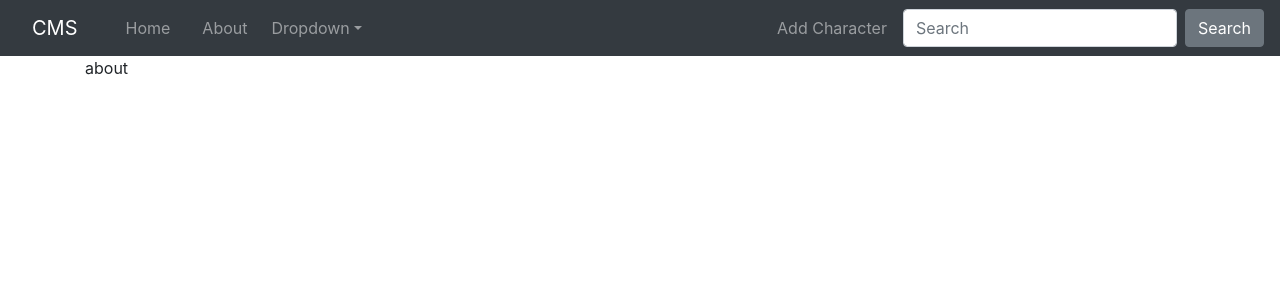
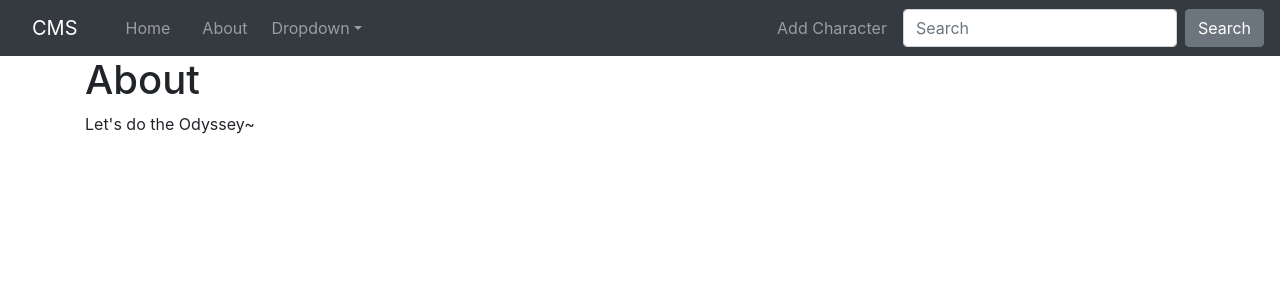
Before and after one commit to Torrie-Leung/vue-random, a Vue app in the folder vue-characters/: page /about in a window 1280 px wide. Shown: the top 300 px of the page. Built offline with nearby package versions, Linux system fonts and the light colour scheme; some icons are missing.

Commit message:
finished

```diff
--- a/vue-characters/src/components/About.vue
+++ b/vue-characters/src/components/About.vue
@@ -1,14 +1,17 @@
 <template>
   <div class="about container">
-    about
+    <h1 class="page-header">About</h1>
+    <span class="glyphicon glyphicon-globe" aria-hidden="true"> {{about}}</span>
   </div>
 </template>
 
 <script>
 export default {
   name: 'about',
-  props: {
-    msg: String
+  data(){
+    return{
+      about: "Let's do the Odyssey~"
+    }
   }
 }
 </script>
```
